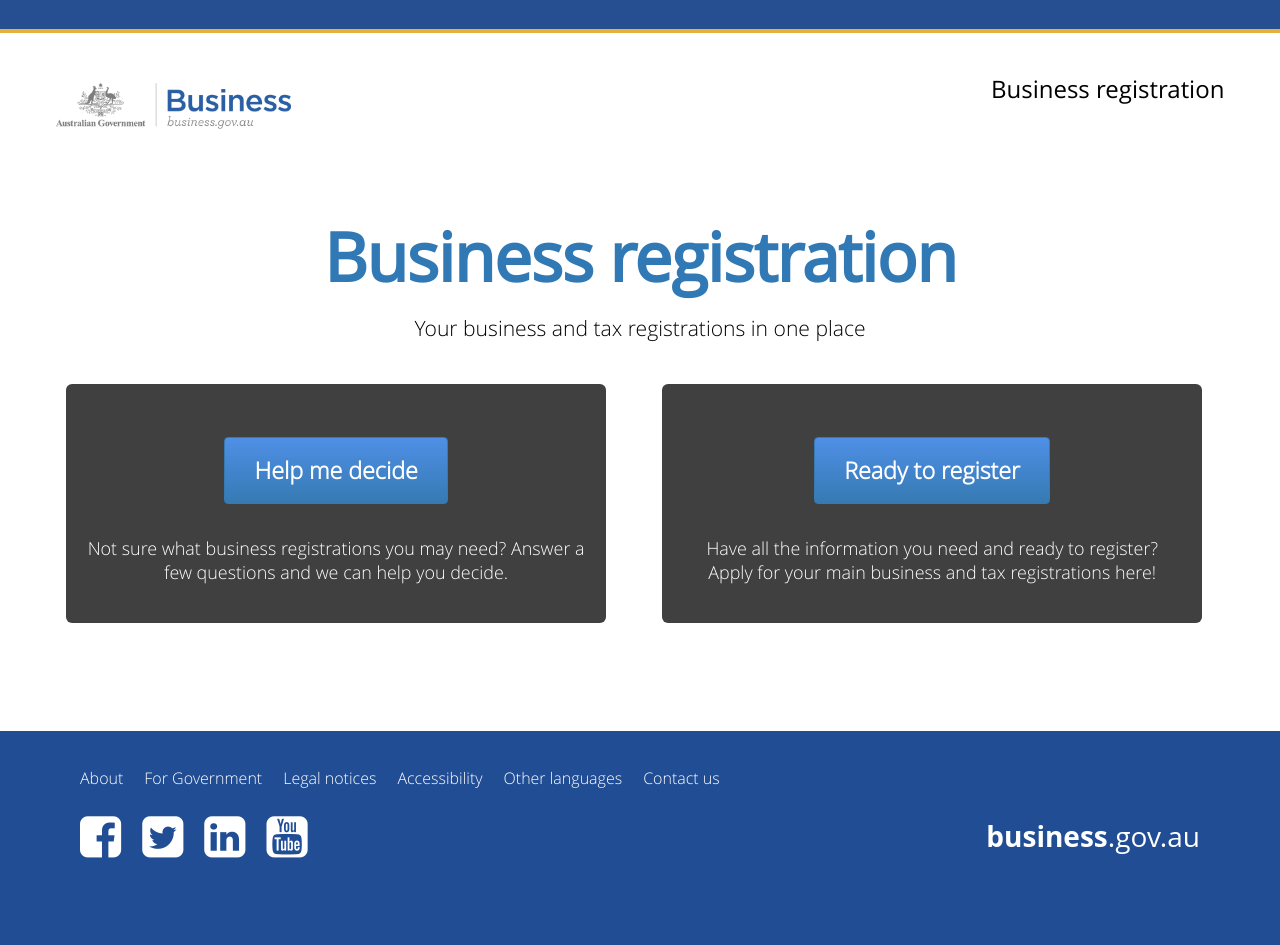
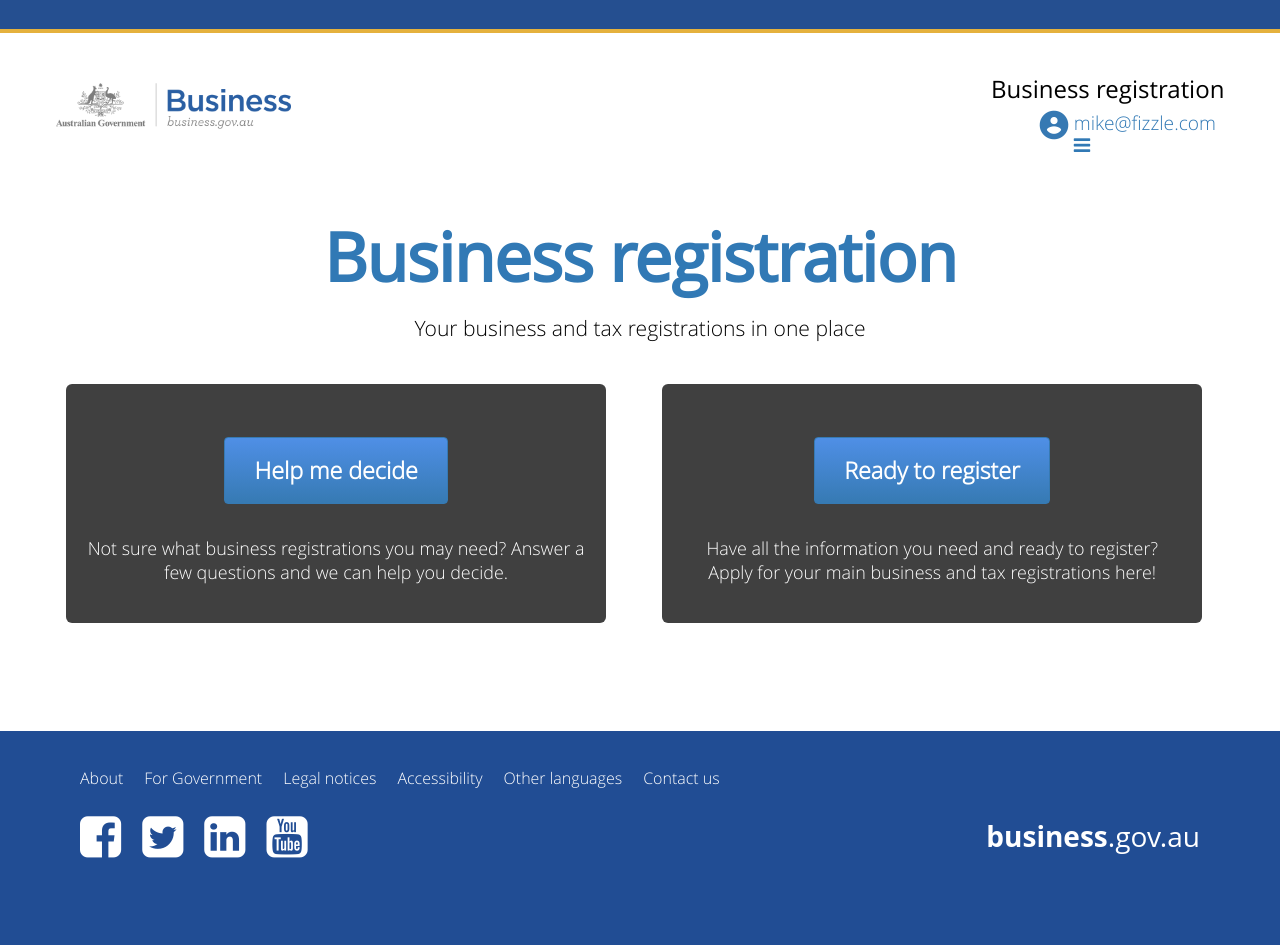
Before and after one commit to AUSGov/business-registration, a Jekyll site: the page built from index.md, in a window 1280 px wide. Built offline with Jekyll 4.4.1, drawn with Linux system fonts in a browser that asks for light colours.

Commit message:
add email address to settings menu

```diff
--- a/_includes/header.html
+++ b/_includes/header.html
@@ -4,4 +4,17 @@
 <header class="wrapper">
 	<div class="sub-brand"><a href="index.html"><span>Business registration</span></a></div>
 	<div class="gov"><a href="http://www.business.gov.au"><span>business.gov.au</span></a></div>
+	<nav id="settings">
+		<ul class="nav-menu">
+			<li class="nav-item">
+				<a href="settings.html" id="accessible-megamenu-1483574910903-1" aria-haspopup="true" aria-owns="accessible-megamenu-1483574910903-2" aria-controls="accessible-megamenu-1483574910903-2" aria-expanded="false" class=""><span class="">mike@fizzle.com <span class="fa fa-bars"></span></span></a>
+				<div class="sub-nav" id="accessible-megamenu-1483574910903-2" role="group" aria-expanded="false" aria-hidden="true" aria-labelledby="accessible-megamenu-1483574910903-1">
+					<ul class="sub-nav-group">
+						<li><a href="/registration/type">Start a new application</a></li>
+						<li><a href="/account/signout">Sign out</a></li>
+					</ul>
+				</div>
+			</li>
+		</ul>
+	</nav>
 </header>
```
